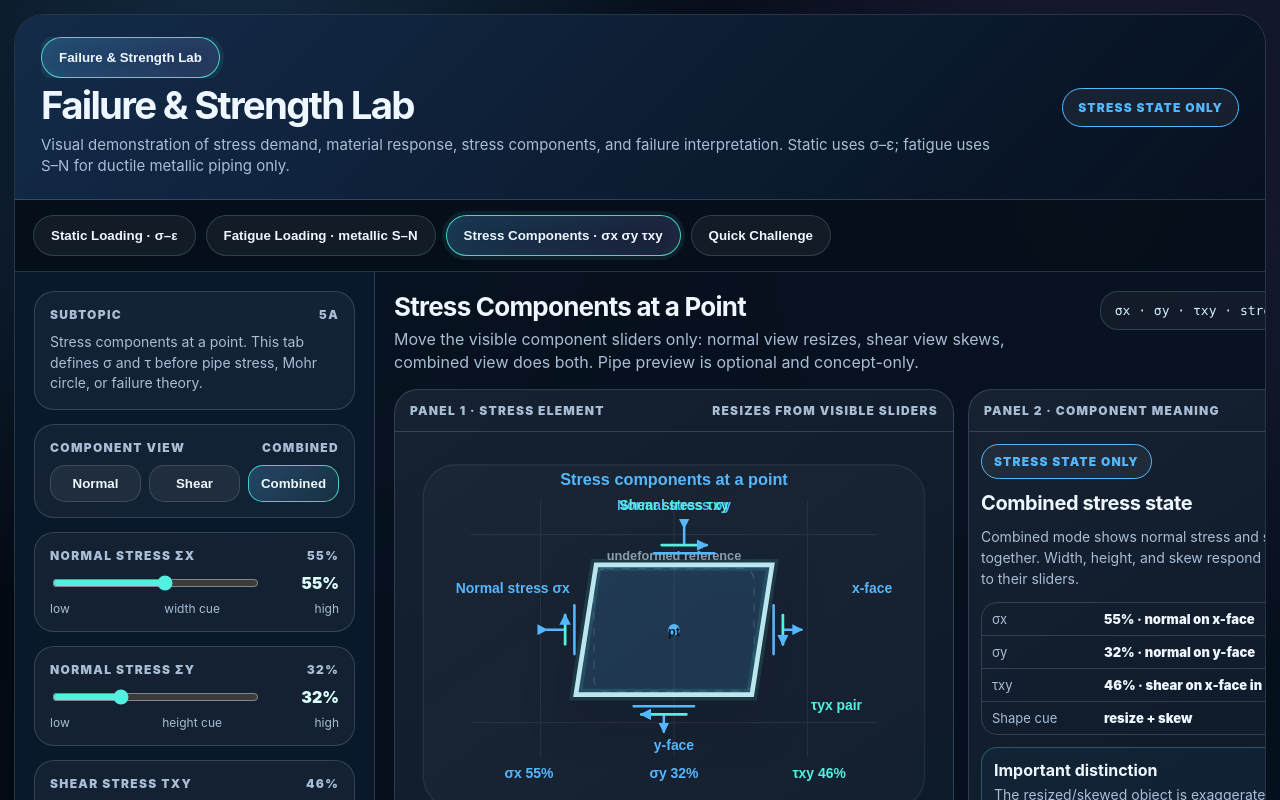
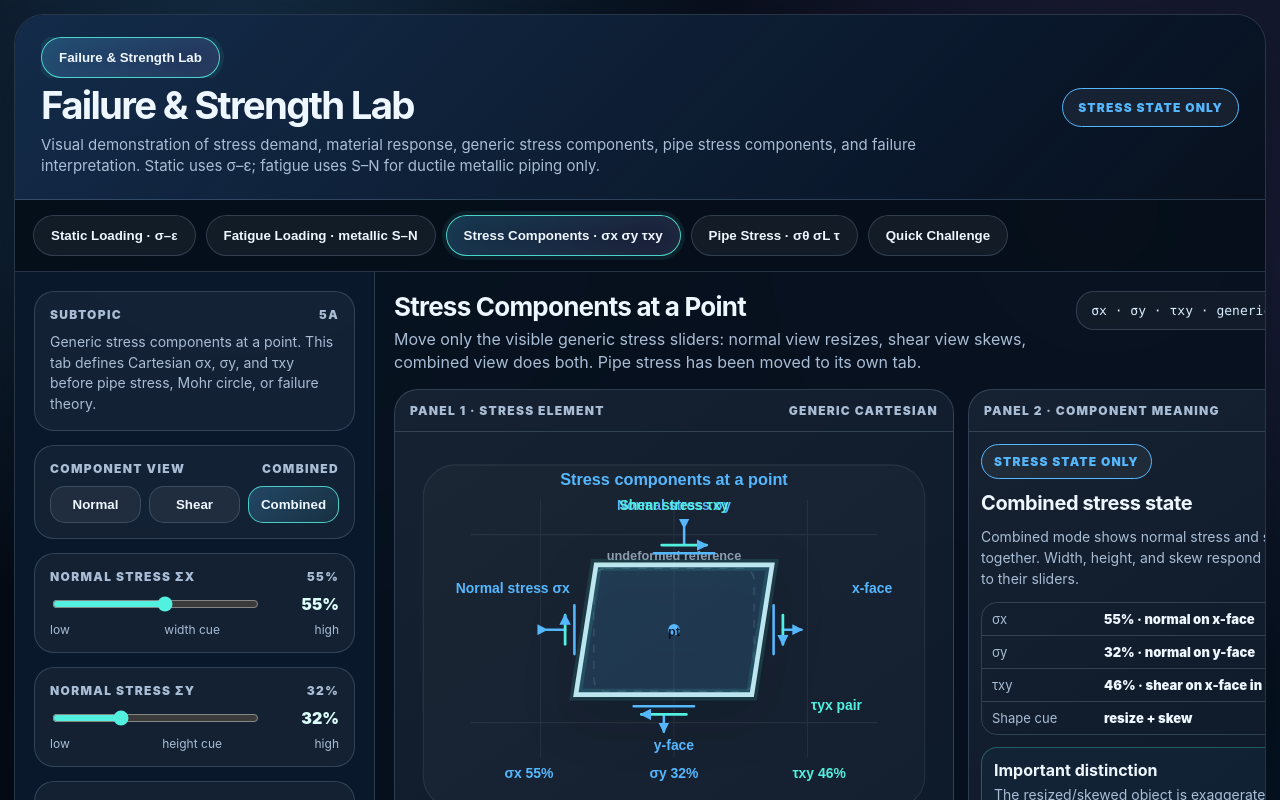
Before and after one commit to reallaksh19/PipingStressIllustration, a React (Vite) app in the folder failure-strength-lab-v3/: page / in a window 1280 px wide. Both pictures are taken after a click on the button "Stress Components · σx σy τxy". Shown: the top 800 px of the page. Built offline with nearby package versions, Linux system fonts and the light colour scheme.

Commit message:
Move pipe stress preview to dedicated tab

```diff
--- a/failure-strength-lab-v3/src/main.tsx
+++ b/failure-strength-lab-v3/src/main.tsx
@@ -9,7 +9,8 @@ import { LocalViewSvg } from './components/LocalViewSvg';
 import { StressStrainCurve } from './components/StressStrainCurve';
 import { SNCurve } from './components/SNCurve';
 import { Interpretation } from './components/Interpretation';
-import { PipeEffectPreview, StressComponentExplanation, StressComponentsSvg, StressEngineeringNote, StressTensorCard } from './components/StressComponentsSvg';
+import { StressComponentExplanation, StressComponentsSvg, StressEngineeringNote, StressTensorCard } from './components/StressComponentsSvg';
+import { PipeStressNote, PipeStressReadout, PipeStressSectionSvg, PipeStressSideSvg } from './components/PipeStressSvg';
 
 const initialState: LabState = {
   mode: 'static',
@@ -28,14 +29,18 @@ const initialState: LabState = {
   showSignConvention: true,
   showPairedShear: true,
   showTensor: true,
-  showPipeEffect: false,
+  pipeStressView: 'combined',
+  pipeHoop: 48,
+  pipeAxial: 32,
+  pipeBending: 46,
+  pipeTorsion: 38,
 };
 
 const presentationOverride = `
   .forceArrow { display: none !important; }
   marker[id^="tickArrow"] path { display: none !important; }
 
-  /* Stress-components labels: remove the failed callout boxes and keep direct SVG text labels. */
+  /* Stress-components labels: keep the generic 5A SVG as direct text only. */
   .stress-grid svg rect[fill="#071525"] { display: none !important; }
   .stress-grid svg rect[width="4"][rx="2"] { display: none !important; }
   .stress-grid svg text[fill="#eef7ff"] {
@@ -59,8 +64,22 @@ const presentationOverride = `
   .analysis-grid .panel:nth-child(2) .pb { min-height: 300px !important; display: flex; align-items: center; justify-content: center; }
   .analysis-grid .panel:nth-child(1) svg { min-height: 310px !important; }
   .analysis-grid .panel:nth-child(2) svg { max-height: 350px; }
+
+  .pipe-grid {
+    grid-template-columns: minmax(520px, 1fr) minmax(440px, 1fr) !important;
+    grid-template-areas: "side section" "map note" !important;
+    grid-auto-rows: minmax(315px, auto) !important;
+  }
+  .pipe-grid .panel:nth-child(1) { grid-area: side !important; grid-row: auto !important; grid-column: auto !important; min-height: 335px !important; }
+  .pipe-grid .panel:nth-child(2) { grid-area: section !important; grid-row: auto !important; grid-column: auto !important; min-height: 335px !important; }
+  .pipe-grid .panel:nth-child(3) { grid-area: map !important; grid-row: auto !important; grid-column: auto !important; }
+  .pipe-grid .panel:nth-child(4) { grid-area: note !important; grid-row: auto !important; grid-column: auto !important; }
+  .pipe-grid .panel:nth-child(1) .pb,
+  .pipe-grid .panel:nth-child(2) .pb { min-height: 315px !important; display: flex; align-items: center; justify-content: center; }
+
   @media (max-width: 860px) {
     .analysis-grid { grid-template-columns: 1fr !important; grid-template-areas: "side" "local" "curve" "interp" !important; }
+    .pipe-grid { grid-template-columns: 1fr !important; grid-template-areas: "side" "section" "map" "note" !important; }
   }
 `;
 
@@ -72,11 +91,16 @@ function App() {
       ? staticStatus(state)
       : state.mode === 'stress'
         ? { badge: 'Stress state only', color: COLORS.blue, title: 'Stress components', copy: 'Component definition before failure theory.' }
-        : { badge: 'Review mode', color: COLORS.cyan, title: 'Review', copy: 'Classify scenarios.' }, [state]);
+        : state.mode === 'pipe'
+          ? { badge: 'Pipe stress 5B', color: COLORS.cyan, title: 'Pipe stress components', copy: 'Pipe-specific cylindrical notation.' }
+          : { badge: 'Review mode', color: COLORS.cyan, title: 'Review', copy: 'Classify scenarios.' }, [state]);
 
   const update = (patch: Partial<LabState>) => setState(s => ({ ...s, ...patch }));
   const showNormalControls = state.stressView === 'normal' || state.stressView === 'combined';
   const showShearControls = state.stressView === 'shear' || state.stressView === 'combined';
+  const showPipePressureControls = state.pipeStressView === 'pressure' || state.pipeStressView === 'combined';
+  const showPipeBendingControls = state.pipeStressView === 'bending' || state.pipeStressView === 'combined';
+  const showPipeTorsionControls = state.pipeStressView === 'torsion' || state.pipeStressView === 'combined';
 
   return <div className="app">
     <style>{presentationOverride}</style>
@@ -86,13 +110,13 @@ function App() {
           <button className="tab active" type="button">Failure & Strength Lab</button>
         </div>
         <h1>Failure & Strength Lab</h1>
-        <p className="subtitle">Visual demonstration of stress demand, material response, stress components, and failure interpretation. Static uses σ–ε; fatigue uses S–N for ductile metallic piping only.</p>
+        <p className="subtitle">Visual demonstration of stress demand, material response, generic stress components, pipe stress components, and failure interpretation. Static uses σ–ε; fatigue uses S–N for ductile metallic piping only.</p>
       </div>
       <div className="pill" style={{ color: status.color }}>{status.badge}</div>
     </header>
 
     <nav className="tabs" aria-label="Lesson mode">
-      {(['static', 'fatigue', 'stress', 'challenge'] as const).map(mode => <button key={mode} className={`tab ${state.mode === mode ? 'active' : ''}`} onClick={() => update({ mode })}>{mode === 'static' ? 'Static Loading · σ–ε' : mode === 'fatigue' ? 'Fatigue Loading · metallic S–N' : mode === 'stress' ? 'Stress Components · σx σy τxy' : 'Quick Challenge'}</button>)}
+      {(['static', 'fatigue', 'stress', 'pipe', 'challenge'] as const).map(mode => <button key={mode} className={`tab ${state.mode === mode ? 'active' : ''}`} onClick={() => update({ mode })}>{mode === 'static' ? 'Static Loading · σ–ε' : mode === 'fatigue' ? 'Fatigue Loading · metallic S–N' : mode === 'stress' ? 'Stress Components · σx σy τxy' : mode === 'pipe' ? 'Pipe Stress · σθ σL τ' : 'Quick Challenge'}</button>)}
     </nav>
 
     <div className="content">
@@ -113,7 +137,7 @@ function App() {
           <ControlBlock title="Brittle concept only" tag="text"><p className="copy">Brittle materials are treated as flaw/fracture-toughness controlled: existing crack size, stress intensity range ΔK, environment, and KIC govern risk. This is concept-only here; no brittle S-N graphics.</p></ControlBlock>
         </>}
         {state.mode === 'stress' && <>
-          <ControlBlock title="Subtopic" tag="5A"><p className="copy">Stress components at a point. This tab defines σ and τ before pipe stress, Mohr circle, or failure theory.</p></ControlBlock>
+          <ControlBlock title="Subtopic" tag="5A"><p className="copy">Generic stress components at a point. This tab defines Cartesian σx, σy, and τxy before pipe stress, Mohr circle, or failure theory.</p></ControlBlock>
           <ControlBlock title="Component view" tag={state.stressView}><Segment active={state.stressView} options={['normal', 'shear', 'combined']} onPick={v => update({ stressView: v as any })}/></ControlBlock>
           {showNormalControls && <>
             <ControlBlock title="Normal stress σx" tag={`${state.sigmaX}%`}><Range value={state.sigmaX} min={0} max={100} onChange={v => update({ sigmaX: v })} left="low" mid="width cue" right="high" /></ControlBlock>
@@ -124,15 +148,25 @@ function App() {
             <label className="toggle"><input type="checkbox" checked={state.showSignConvention} onChange={e => update({ showSignConvention: e.target.checked })}/> Show sign convention</label>
             {showShearControls && <label className="toggle"><input type="checkbox" checked={state.showPairedShear} onChange={e => update({ showPairedShear: e.target.checked })}/> Show paired shear τxy / τyx</label>}
             <label className="toggle"><input type="checkbox" checked={state.showTensor} onChange={e => update({ showTensor: e.target.checked })}/> Show tensor matrix</label>
-            <label className="toggle"><input type="checkbox" checked={state.showPipeEffect} onChange={e => update({ showPipeEffect: e.target.checked })}/> Show pipe effect preview</label>
           </ControlBlock>
+        </>}
+        {state.mode === 'pipe' && <>
+          <ControlBlock title="Subtopic" tag="5B"><p className="copy">Pipe stress components use cylindrical notation. This tab is separate from generic σx/σy/τxy so hoop stress is not confused with Cartesian normal stress.</p></ControlBlock>
+          <ControlBlock title="Pipe component view" tag={state.pipeStressView}><Segment active={state.pipeStressView} options={['pressure', 'bending', 'torsion', 'combined']} onPick={v => update({ pipeStressView: v as any })}/></ControlBlock>
+          {showPipePressureControls && <>
+            <ControlBlock title="Hoop stress σθ" tag={`${state.pipeHoop}%`}><Range value={state.pipeHoop} min={0} max={100} onChange={v => update({ pipeHoop: v })} left="low" mid="pressure cue" right="rupture cue" /></ControlBlock>
+            <ControlBlock title="Axial membrane σL" tag={`${state.pipeAxial}%`}><Range value={state.pipeAxial} min={0} max={100} onChange={v => update({ pipeAxial: v })} left="low" mid="length cue" right="high" /></ControlBlock>
+          </>}
+          {showPipeBendingControls && <ControlBlock title="Bending effect M" tag={`${state.pipeBending}%`}><Range value={state.pipeBending} min={0} max={100} onChange={v => update({ pipeBending: v })} left="straight" mid="ovalisation" right="collapse cue" /></ControlBlock>}
+          {showPipeTorsionControls && <ControlBlock title="Torsional shear τt" tag={`${state.pipeTorsion}%`}><Range value={state.pipeTorsion} min={0} max={100} onChange={v => update({ pipeTorsion: v })} left="low" mid="shear bands" right="high" /></ControlBlock>}
+          <ControlBlock title="Notation rule" tag="separate"><p className="copy">Do not read σx or σy as hoop. In this tab: σθ is hoop, σL is axial/longitudinal, σr is radial concept text, and τt is torsion shear.</p></ControlBlock>
         </>}
       </aside>
 
       <main>
         <section className="title-row">
-          <div><h2>{state.mode === 'static' ? 'Static Loading' : state.mode === 'fatigue' ? 'Fatigue Loading' : state.mode === 'stress' ? 'Stress Components at a Point' : 'Quick Challenge'}</h2><p>{state.mode === 'static' ? 'Side view is stacked above pipe-wall cross-section; curve and interpretation are stacked at right.' : state.mode === 'fatigue' ? `Ductile metallic S-N view: log10(N) = ${logCycles(state.fatigueCyclesSlider).toFixed(2)}. Cross-section stays below side view.` : state.mode === 'stress' ? 'Move the visible component sliders only: normal view resizes, shear view skews, combined view does both. Pipe preview is optional and concept-only.' : 'Review mode.'}</p></div>
-          <div className="chip">{state.mode === 'fatigue' ? 'ductile metal · Δσ + N · S-N curve' : state.mode === 'stress' ? 'σx · σy · τxy · stress state only' : 'σ = F/A · ε = σ/E'}</div>
+          <div><h2>{state.mode === 'static' ? 'Static Loading' : state.mode === 'fatigue' ? 'Fatigue Loading' : state.mode === 'stress' ? 'Stress Components at a Point' : state.mode === 'pipe' ? 'Pipe Stress Components' : 'Quick Challenge'}</h2><p>{state.mode === 'static' ? 'Side view is stacked above pipe-wall cross-section; curve and interpretation are stacked at right.' : state.mode === 'fatigue' ? `Ductile metallic S-N view: log10(N) = ${logCycles(state.fatigueCyclesSlider).toFixed(2)}. Cross-section stays below side view.` : state.mode === 'stress' ? 'Move only the visible generic stress sliders: normal view resizes, shear view skews, combined view does both. Pipe stress has been moved to its own tab.' : state.mode === 'pipe' ? 'Use pipe-specific sliders for σθ hoop, σL axial membrane, bending ovalisation, and τt torsion shear. This is still concept-level, not a code check.' : 'Review mode.'}</p></div>
+          <div className="chip">{state.mode === 'fatigue' ? 'ductile metal · Δσ + N · S-N curve' : state.mode === 'stress' ? 'σx · σy · τxy · generic stress point' : state.mode === 'pipe' ? 'σθ · σL · M · τt · pipe notation' : 'σ = F/A · ε = σ/E'}</div>
         </section>
 
         {(state.mode === 'static' || state.mode === 'fatigue') && <section className="grid analysis-grid">
@@ -143,10 +177,17 @@ function App() {
         </section>}
 
         {state.mode === 'stress' && <section className="grid stress-grid">
-          <Panel title="Panel 1 · stress element" tag="resizes from visible sliders"><StressComponentsSvg state={state} status={status}/></Panel>
-          <Panel title={state.showPipeEffect ? 'Panel 2 · pipe effect preview' : 'Panel 2 · component meaning'} tag={state.showPipeEffect ? 'concept bridge' : state.stressView}>{state.showPipeEffect ? <PipeEffectPreview state={state}/> : <StressComponentExplanation state={state}/>}</Panel>
+          <Panel title="Panel 1 · stress element" tag="generic Cartesian"><StressComponentsSvg state={state} status={status}/></Panel>
+          <Panel title="Panel 2 · component meaning" tag={state.stressView}><StressComponentExplanation state={state}/></Panel>
           <Panel title="Panel 3 · tensor card" tag={state.showTensor ? 'visible' : 'hidden'}><StressTensorCard state={state}/></Panel>
           <Panel title="Panel 4 · engineering note" tag="not failure yet"><StressEngineeringNote state={state}/></Panel>
+        </section>}
+
+        {state.mode === 'pipe' && <section className="grid pipe-grid">
+          <Panel title="Panel 1 · pipe side view" tag={state.pipeStressView}><PipeStressSideSvg state={state}/></Panel>
+          <Panel title="Panel 2 · pipe cross-section" tag="σθ / ovalisation / rupture"><PipeStressSectionSvg state={state}/></Panel>
+          <Panel title="Panel 3 · component map" tag="pipe notation"><PipeStressReadout state={state}/></Panel>
+          <Panel title="Panel 4 · concept boundaries" tag="before failure theory"><PipeStressNote state={state}/></Panel>
         </section>}
 
         {state.mode === 'challenge' && <section className="challenge">
@@ -156,19 +197,21 @@ function App() {
             <div className="card correct"><strong>Ductile tension</strong><span>Elongation → yielding → necking at high demand.</span></div>
             <div className="card correct"><strong>Brittle tension</strong><span>Little deformation → crack opens, especially if a flaw exists.</span></div>
             <div className="card correct"><strong>Metal fatigue</strong><span>Repeated Δσ + cycles N can initiate and grow cracks at weld/notch hotspots.</span></div>
-            <div className="card correct"><strong>Stress components</strong><span>σx and σy are normal stresses; τxy is shear stress on a cut face.</span></div>
+            <div className="card correct"><strong>Generic stress components</strong><span>σx and σy are normal stresses; τxy is shear stress on a cut face.</span></div>
+            <div className="card correct"><strong>Pipe stress components</strong><span>σθ is hoop, σL is axial/longitudinal, σr is radial, and τt is torsional shear.</span></div>
             <div className="card wrong"><strong>Brittle S-N graphics</strong><span>Do not show as normal pipe fatigue here; keep as fracture-mechanics concept text.</span></div>
           </div>
           <div className="zone">
             <h3 className="result-title">Review buckets</h3>
             <div className="bucket"><b>Static strength response</b><br/><span className="copy">σ = F/A, ε = σ/E, Sy and Su belong here.</span></div>
-            <div className="bucket"><b>Stress components</b><br/><span className="copy">σx, σy, τxy, τyx describe the stress state at a point before failure theory.</span></div>
+            <div className="bucket"><b>Generic stress state</b><br/><span className="copy">σx, σy, τxy, τyx describe stress at a point before pipe-specific notation.</span></div>
+            <div className="bucket"><b>Pipe stress components</b><br/><span className="copy">Pressure → σθ and σL; bending → longitudinal tension/compression and ovalisation; torsion → τt.</span></div>
             <div className="bucket"><b>Metal fatigue response</b><br/><span className="copy">Δσ, N cycles, hotspot/notch/weld and S-N curve belong here for ductile metallic piping.</span></div>
             <div className="bucket"><b>Brittle concept</b><br/><span className="copy">Brittle risk is flaw/fracture-toughness controlled: ΔK, crack size, environment, KIC.</span></div>
-            <p className="fb">Challenge principle: stress demand is applied first; material behavior changes the response, not the applied stress itself.</p>
+            <p className="fb">Challenge principle: choose the right coordinate system first. Generic σx/σy is not automatically pipe hoop/axial notation.</p>
           </div>
         </section>}
-        <section className="tech"><div className="tech-label">Technical bar</div><div className="tech-text">{state.mode === 'fatigue' ? `Metal fatigue view only: Δσ = stress range, N ≈ ${cycleLabel(state.fatigueCyclesSlider)} cycles. Brittle behavior is text-only as flaw/ΔK/KIC concept, not an S-N graphic.` : state.mode === 'stress' ? `Stress components 5A: view=${state.stressView}, σx=${state.sigmaX}%, σy=${state.sigmaY}%, τxy=${state.tauXY}%. Pipe preview=${state.showPipeEffect ? 'on' : 'off'} and is concept-only.` : 'Static: σ = F/A and ε = σ/E in elastic range. Sy marks ductile yield onset; brittle response is flaw-sensitive. Static visuals intentionally avoid arrows and focus on physical response.'}</div></section>
+        <section className="tech"><div className="tech-label">Technical bar</div><div className="tech-text">{state.mode === 'fatigue' ? `Metal fatigue view only: Δσ = stress range, N ≈ ${cycleLabel(state.fatigueCyclesSlider)} cycles. Brittle behavior is text-only as flaw/ΔK/KIC concept, not an S-N graphic.` : state.mode === 'stress' ? `Stress components 5A: generic point stress view=${state.stressView}, σx=${state.sigmaX}%, σy=${state.sigmaY}%, τxy=${state.tauXY}%. Pipe stress has been moved to Tab 5B.` : state.mode === 'pipe' ? `Pipe stress 5B: view=${state.pipeStressView}, σθ=${state.pipeHoop}%, σL=${state.pipeAxial}%, bending=${state.pipeBending}%, τt=${state.pipeTorsion}%. Concept-level only; no failure-theory or code-check calculation.` : 'Static: σ = F/A and ε = σ/E in elastic range. Sy marks ductile yield onset; brittle response is flaw-sensitive. Static visuals intentionally avoid arrows and focus on physical response.'}</div></section>
       </main>
     </div>
   </div>;
```
